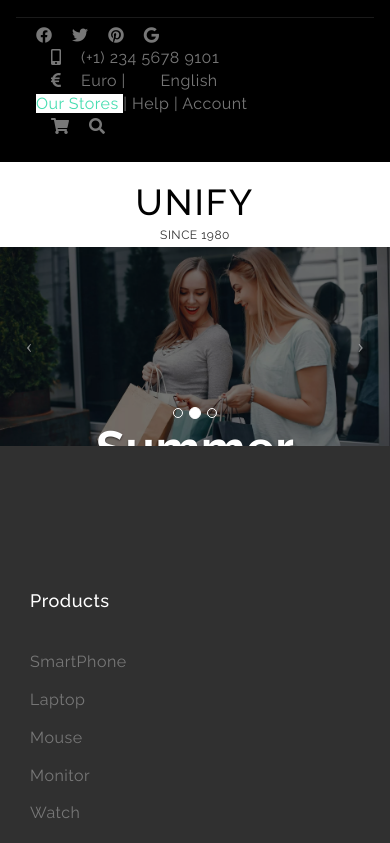
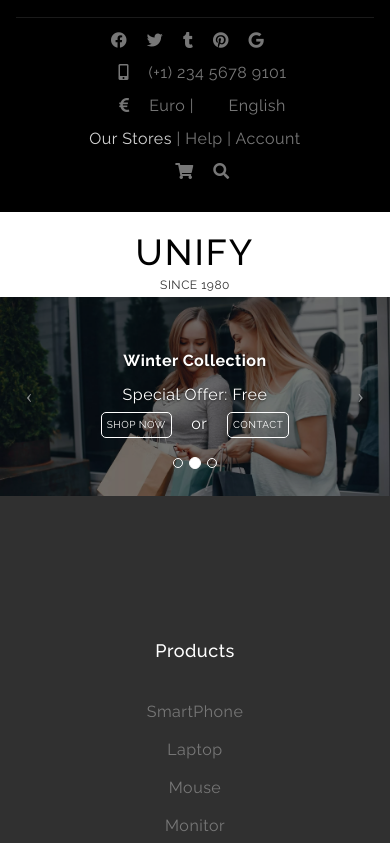
Before and after one commit to raminrafi/Unify, a website: page index.html in a window 390 px wide. Both pictures are taken after a click on the link "Our Stores". Shown: the top 843 px of the page. Drawn offline with nearby package versions, Linux system fonts and the light colour scheme.

Commit message:
Responsiveness done

```diff
--- a/css/theme.css
+++ b/css/theme.css
@@ -468,10 +468,11 @@ h3 {
 	padding: 0 50px;
 }
 
-
 .navbar-nav .nav-item a:hover,
-.navbar-nav .nav-item a:active {
-	color: var(--white) !important;
+.navbar-nav .nav-item a:active,
+.navbar-nav .nav-item a:focus {
+	background-color: var(--black) !important;
+	color: var(--lightgray) !important;
 	text-decoration: none !important;
 }
 
@@ -504,8 +505,6 @@ h3 {
 
 }
 
-
-
 @media (max-width: 1200px) {
 	.navbar-nav .nav-item {
 		padding: 0 20px;
@@ -514,13 +513,40 @@ h3 {
 }
 
 @media (max-width: 540px) {
-	.font-normal,
+	.text-xxl,
+	.text-xl,
+	.text-sm,
+	.text-lg,
+	.text-md,
 	body {
-		font-size: 16px;
+		font-size: 16px !important;
 	}
-	.text {
-		top: 50%;
+
+	.btn-transparent {
+		font-size: 10px !important;
 	}
+
+	.container .row {
+		text-align: center;
+	}
+
+	.navbar-nav .nav-item{
+		display: block !important;
+		text-align: center;
+		padding: 5px 0;
+	}
+
+	.form-group{
+		margin-right: 0 !important;
+	}
+
+	.carousel-caption .py-1,
+	.carousel-caption .py-2,
+	.carousel-caption .py-3,
+	.carousel-caption .py-4 {
+		padding: 5px !important;
+	}
+
 	.px-2,
 	.px-4,
 	.px-3,
@@ -528,6 +554,7 @@ h3 {
 		padding-left: 15px !important;
 		padding-right: 15px !important;
 	}
+
 	.mx-1,
 	.mx-2,
 	.mx-3,
--- a/index.html
+++ b/index.html
@@ -22,6 +22,7 @@
 						<li class="nav-item active">
 							<a class="nav-link text-muted mr-1" href="#"><i class="fab fa-facebook"></i></a>
 							<a class="nav-link text-muted mr-1" href="#"><i class="fab fa-twitter"></i></a>
+							<a class="nav-link text-muted mr-1" href="#"><i class="fab fa-tumblr"></i></a>
 							<a class="nav-link text-muted mr-1" href="#"><i class="fab fa-pinterest"></i></a>
 							<a class="nav-link text-muted mr-1" href="#"><i class="fab fa-google"></i></a>
 						</li>
@@ -56,7 +57,7 @@
 		</header>
 
 		<!-- Header -->
-		<nav class="navbar bradius-none sticky-top bg-white navbar-light clearfix mb-0 px-4">
+		<nav class="navbar bradius-none bg-white navbar-light clearfix mb-0 px-4">
 			<!-- Brand and toggle get grouped for better mobile display -->
 			<div class="navbar-header text-center text-uppercase px-4">
 				<h1 class="py-0 mb-0 text-black logo">unify</h1>
@@ -112,13 +113,13 @@
 					<div class="carousel-caption overlay px-4">
 						<div class="col-md-6 col-md-offset-3 py-3">
 							<div class="text-light mb-4 py-4">
-								<h1 class="text-exbold text-xxl py-2">Summer Collection</h1>
+								<h1 class="text-exbold text-xxl py-2">Winter Collection</h1>
 								<span class="py-2">Special Offer: Free</span>
 								<!-- Slide buttons -->
 								<div class="py-4">
-									<a href="#" class="btn btn-transparent px-3 py-1 text-sm text-uppercase d-inlineblock">Shop now</a>
+									<a href="#" class="bradius btn btn-transparent px-4 py-1 text-sm text-uppercase d-inlineblock">Shop now</a>
 									<span class="px-2">or</span>
-									<a href="#" class="btn btn-transparent px-3 py-1 text-sm text-uppercase d-inlineblock">Contact</a>
+									<a href="#" class="bradius btn btn-transparent px-4 py-1 text-sm text-uppercase d-inlineblock">Contact</a>
 								</div>
 							</div>
 						</div>
@@ -133,13 +134,13 @@
 					<div class="carousel-caption overlay px-4">
 						<div class="col-md-6 col-md-offset-3 py-3">
 							<div class="text-light mb-4 py-4">
-								<h1 class="text-exbold text-xxl py-2">Summer Collection</h1>
+								<h1 class="text-exbold text-xxl py-2">Winter Collection</h1>
 								<span class="py-2">Special Offer: Free</span>
 								<!-- Slide buttons -->
 								<div class="py-4">
-									<a href="#" class="btn btn-transparent px-3 py-1 text-sm text-uppercase d-inlineblock">Shop now</a>
+									<a href="#" class="bradius btn btn-transparent px-4 py-1 text-sm text-uppercase d-inlineblock">Shop now</a>
 									<span class="px-2">or</span>
-									<a href="#" class="btn btn-transparent px-3 py-1 text-sm text-uppercase d-inlineblock">Contact</a>
+									<a href="#" class="bradius btn btn-transparent px-4 py-1 text-sm text-uppercase d-inlineblock">Contact</a>
 								</div>
 							</div>
 						</div>
@@ -158,9 +159,9 @@
 								<span class="py-2">Special Offer: Free</span>
 								<!-- Slide buttons -->
 								<div class="py-4">
-									<a href="#" class="btn btn-transparent px-3 py-1 text-sm text-uppercase d-inlineblock">Shop now</a>
+									<a href="#" class="bradius btn btn-transparent px-4 py-1 text-sm text-uppercase d-inlineblock">Shop now</a>
 									<span class="px-2">or</span>
-									<a href="#" class="btn btn-transparent px-3 py-1 text-sm text-uppercase d-inlineblock">Contact</a>
+									<a href="#" class="bradius btn btn-transparent px-4 py-1 text-sm text-uppercase d-inlineblock">Contact</a>
 								</div>
 							</div>
 						</div>
```
